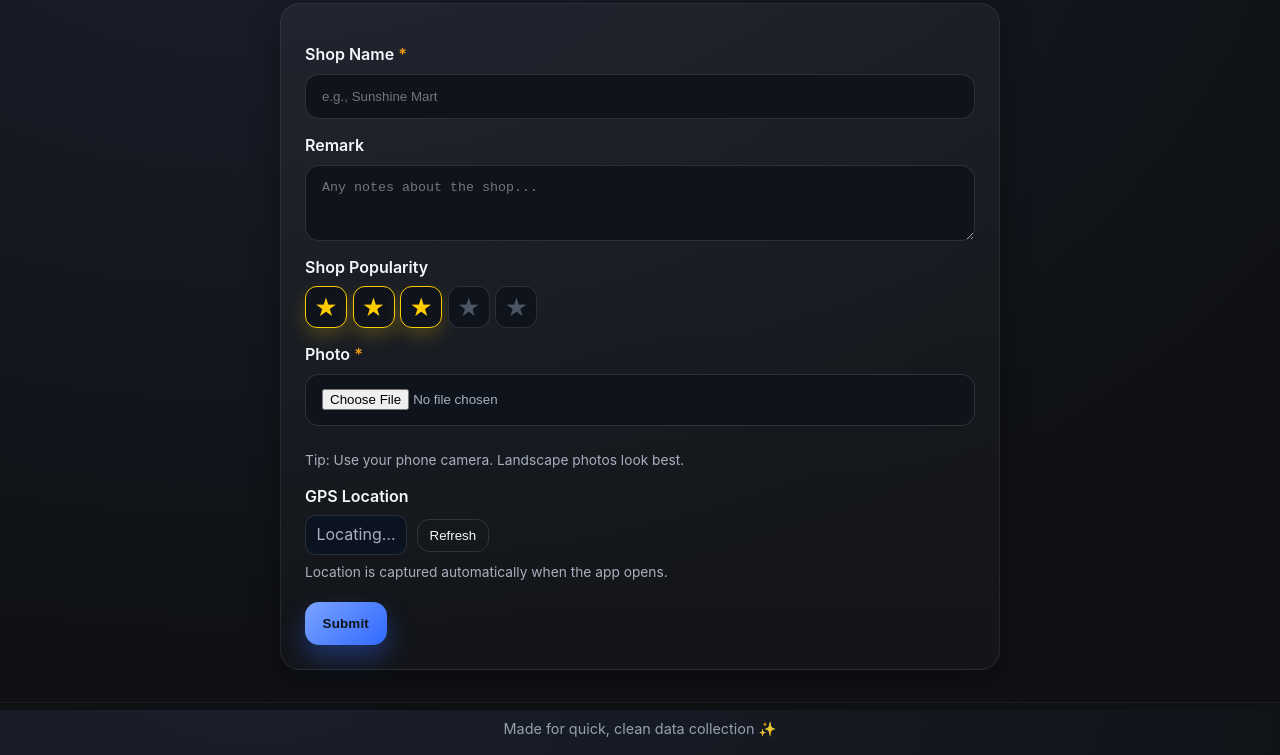
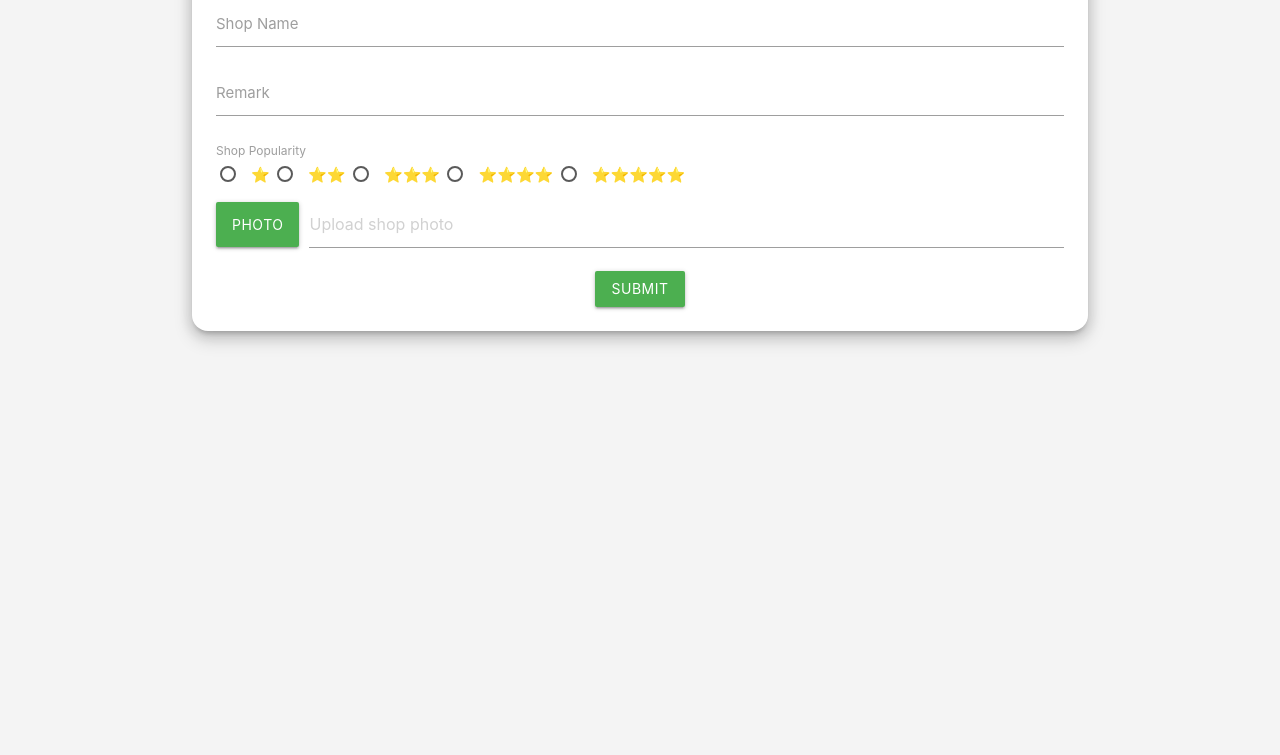
Before and after one commit to peterhtwe53-creator/shop-collector-pwa, a plain HTML site: page index.html in a window 1280 px wide. Shown: the part 90-845 px from the top of the page. After the commit the page ends 800 px from the top, so only its background shows below. Drawn offline with nearby package versions, Linux system fonts and the light colour scheme.

Commit message:
index.html

```diff
--- a/index.html
+++ b/index.html
@@ -1,84 +1,91 @@
-<!doctype html>
+<!DOCTYPE html>
 <html lang="en">
 <head>
-  <meta charset="utf-8" />
-  <meta name="viewport" content="width=device-width, initial-scale=1, viewport-fit=cover" />
-  <meta name="theme-color" content="#306AFF">
+<meta charset="UTF-8" />
+<meta name="viewport" content="width=device-width, initial-scale=1.0" />
 <title>Shop Collector</title>
-  <link rel="manifest" href="manifest.webmanifest">
-  <link rel="icon" href="icons/pwa-icon-192.png" sizes="192x192">
-  <link rel="apple-touch-icon" href="icons/pwa-icon-192.png">
-  <meta name="apple-mobile-web-app-capable" content="yes">
-  <meta name="apple-mobile-web-app-status-bar-style" content="black">
-  <link rel="stylesheet" href="style.css">
+
+<!-- PWA Manifest -->
+<link rel="manifest" href="manifest.json" />
+<meta name="theme-color" content="#4CAF50" />
+
+<!-- Materialize CSS for Modern UI -->
+<link rel="stylesheet" href="https://cdnjs.cloudflare.com/ajax/libs/materialize/1.0.0/css/materialize.min.css">
+
+<!-- Animate.css for animations -->
+<link rel="stylesheet" href="https://cdnjs.cloudflare.com/ajax/libs/animate.css/4.1.1/animate.min.css"/>
+
+<style>
+  body { background: #f4f4f4; }
+  .container { margin-top: 20px; }
+  .card { border-radius: 16px; }
+  button { border-radius: 8px; }
+</style>
 </head>
 <body>
-  <div class="app">
-    <header class="app-header">
-      <div class="logo"></div>
-      <h1>Shop Collector</h1>
-      <button id="installBtn" class="install-btn" hidden>Install App</button>
-    </header>
 
-    <main class="card slide-in">
-      <form id="shopForm" autocomplete="on">
-        <div class="field">
-          <label for="shopName">Shop Name <span class="req">*</span></label>
-          <input id="shopName" name="shopName" type="text" placeholder="e.g., Sunshine Mart" required maxlength="120">
+<div class="container">
+  <div class="card z-depth-3 animate__animated animate__fadeInUp">
+    <div class="card-content">
+      <span class="card-title center">Shop Collector</span>
+
+      <div class="input-field">
+        <input id="shopName" type="text" required>
+        <label for="shopName">Shop Name</label>
       </div>
 
-        <div class="field">
+      <div class="input-field">
+        <input id="remark" type="text">
         <label for="remark">Remark</label>
-          <textarea id="remark" name="remark" rows="3" placeholder="Any notes about the shop..."></textarea>
       </div>
 
-        <div class="field">
       <label>Shop Popularity</label>
-          <div id="stars" class="stars" role="radiogroup" aria-label="Shop Popularity">
-            <button type="button" class="star" data-value="1" aria-label="1 star" title="1 star">★</button>
-            <button type="button" class="star" data-value="2" aria-label="2 stars" title="2 stars">★</button>
-            <button type="button" class="star" data-value="3" aria-label="3 stars" title="3 stars">★</button>
-            <button type="button" class="star" data-value="4" aria-label="4 stars" title="4 stars">★</button>
-            <button type="button" class="star" data-value="5" aria-label="5 stars" title="5 stars">★</button>
+      <p>
+        <label>
+          <input name="popularity" type="radio" value="1" />
+          <span>⭐</span>
+        </label>
+        <label>
+          <input name="popularity" type="radio" value="2" />
+          <span>⭐⭐</span>
+        </label>
+        <label>
+          <input name="popularity" type="radio" value="3" />
+          <span>⭐⭐⭐</span>
+        </label>
+        <label>
+          <input name="popularity" type="radio" value="4" />
+          <span>⭐⭐⭐⭐</span>
+        </label>
+        <label>
+          <input name="popularity" type="radio" value="5" />
+          <span>⭐⭐⭐⭐⭐</span>
+        </label>
+      </p>
+
+      <div class="file-field input-field">
+        <div class="btn green">
+          <span>Photo</span>
+          <input type="file" id="photo" accept="image/*" capture="environment">
         </div>
-          <input type="hidden" id="popularity" name="popularity" value="3">
+        <div class="file-path-wrapper">
+          <input class="file-path validate" type="text" placeholder="Upload shop photo">
+        </div>
       </div>
 
-        <div class="field">
-          <label for="photo">Photo <span class="req">*</span></label>
-          <input id="photo" name="photo" type="file" accept="image/*" capture="environment" required>
-          <div id="photoPreview" class="photo-preview" aria-live="polite"></div>
-          <small class="hint">Tip: Use your phone camera. Landscape photos look best.</small>
+      <div class="center">
+        <button class="btn waves-effect waves-light green" id="submitBtn">Submit</button>
       </div>
 
-        <div class="field">
-          <label>GPS Location</label>
-          <div class="loc-row">
-            <div class="loc-badge" id="locBadge">Locating…</div>
-            <button type="button" id="refreshLoc" class="ghost-btn">Refresh</button>
+      <p class="center" id="status"></p>
     </div>
-          <input type="hidden" id="latitude" name="latitude">
-          <input type="hidden" id="longitude" name="longitude">
-          <input type="hidden" id="accuracy" name="accuracy">
-          <small class="hint">Location is captured automatically when the app opens.</small>
+  </div>
 </div>
 
-        <div class="actions">
-          <button id="submitBtn" class="primary-btn" type="submit">
-            <span class="btn-text">Submit</span>
-            <span class="btn-spinner" aria-hidden="true"></span>
-          </button>
-        </div>
-      </form>
-    </main>
+<!-- Materialize JS -->
+<script src="https://cdnjs.cloudflare.com/ajax/libs/materialize/1.0.0/js/materialize.min.js"></script>
 
-    <footer class="app-footer">
-      <span>Made for quick, clean data collection ✨</span>
-    </footer>
-
-    <div id="toast" class="toast" role="status" aria-live="polite"></div>
-  </div>
-
+<!-- Our App JS -->
 <script src="app.js"></script>
 </body>
 </html>
```
Lines whose indentation alone changed are shown as unchanged.
